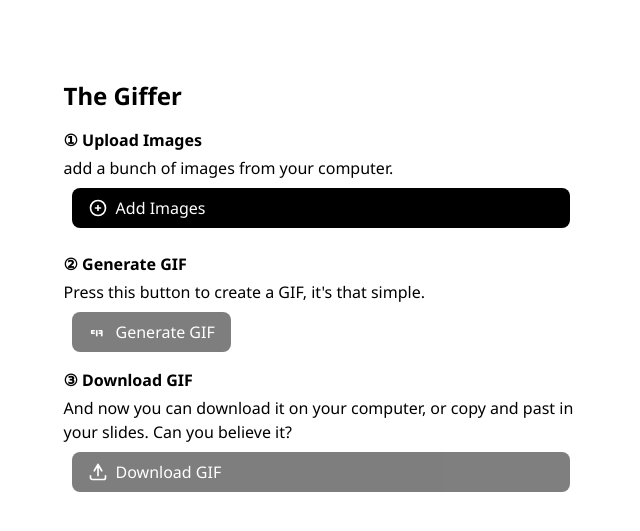
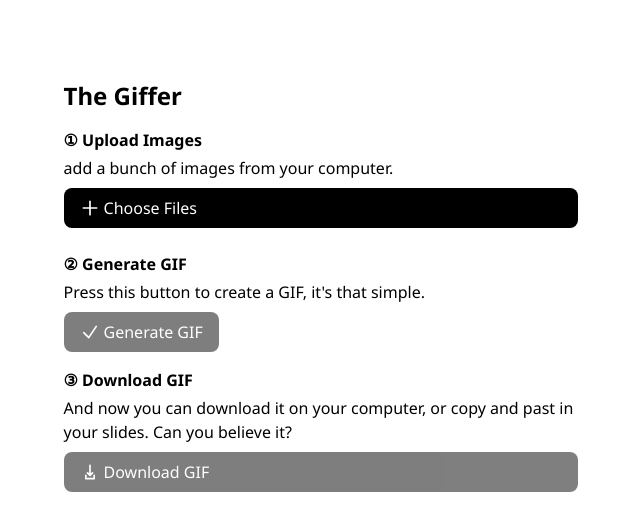
Before and after one commit to lndgst/random, a Flask app: page / in a window 1280 px wide. Shown: the top 531 px of the page, without its empty margins (319-959 px from the left). Run offline with Flask 3, Linux system fonts and the light colour scheme.

Commit message:
Revert "Update button layout and icons"

```diff
--- a/gif_app/templates/index.html
+++ b/gif_app/templates/index.html
@@ -17,20 +17,20 @@
                 <h2 class="font-bold mb-1">&#9312; Upload Images</h2>
                 <p class="mb-2">add a bunch of images from your computer.</p>
                 <input id="imageInput" class="hidden" type="file" name="images" multiple accept="image/*">
-                <label for="imageInput" id="fileLabel" class="px-4 py-2 bg-black text-white hover:bg-gray-800 inline-block cursor-pointer rounded-lg flex items-center space-x-2 m-2">
+                <label for="imageInput" id="fileLabel" class="px-4 py-2 bg-black text-white hover:bg-gray-800 inline-block cursor-pointer rounded-lg flex items-center space-x-1">
                     <svg xmlns="http://www.w3.org/2000/svg" fill="none" viewBox="0 0 24 24" stroke-width="2" stroke="currentColor" class="h-5 w-5">
-                        <path stroke-linecap="round" stroke-linejoin="round" d="M12 9v6m-3-3h6M12 3a9 9 0 100 18 9 9 0 000-18z" />
+                        <path stroke-linecap="round" stroke-linejoin="round" d="M12 4v16m8-8H4" />
                     </svg>
-                    <span>Add Images</span>
+                    <span>Choose Files</span>
                 </label>
                 <div id="preview" class="flex flex-wrap mt-2"></div>
             </div>
             <div>
                 <h2 class="font-bold mb-1">&#9313; Generate GIF</h2>
                 <p class="mb-2">Press this button to create a GIF, it's that simple.</p>
-                <button id="generateBtn" class="px-4 py-2 bg-black text-white hover:bg-gray-800 opacity-50 pointer-events-none rounded-lg flex items-center space-x-2 m-2" type="submit" disabled>
+                <button id="generateBtn" class="px-4 py-2 bg-black text-white hover:bg-gray-800 opacity-50 pointer-events-none rounded-lg flex items-center space-x-1" type="submit" disabled>
                     <svg xmlns="http://www.w3.org/2000/svg" fill="none" viewBox="0 0 24 24" stroke-width="2" stroke="currentColor" class="h-5 w-5">
-                        <path stroke-linecap="round" stroke-linejoin="round" d="M7.5 10.5h-3v3h3m3-3v6m3-6h3m0 0v6m-3-3h2.25" />
+                        <path stroke-linecap="round" stroke-linejoin="round" d="M4.5 12.75l6 6 9-13.5" />
                     </svg>
                     <span>Generate GIF</span>
                 </button>
@@ -39,9 +39,9 @@
             <div>
                 <h2 class="font-bold mb-1">&#9314; Download GIF</h2>
                 <p class="mb-2">And now you can download it on your computer, or copy and past in your slides. Can you believe it?</p>
-                <a id="downloadBtn" class="px-4 py-2 bg-black text-white hover:bg-gray-800 inline-block m-2 opacity-50 pointer-events-none rounded-lg flex items-center space-x-2" download="output.gif">
+                <a id="downloadBtn" class="px-4 py-2 bg-black text-white hover:bg-gray-800 inline-block mt-2 opacity-50 pointer-events-none rounded-lg flex items-center space-x-1" download="output.gif">
                     <svg xmlns="http://www.w3.org/2000/svg" fill="none" viewBox="0 0 24 24" stroke-width="2" stroke="currentColor" class="h-5 w-5">
-                        <path stroke-linecap="round" stroke-linejoin="round" d="M3 16.5v2.25A2.25 2.25 0 005.25 21h13.5A2.25 2.25 0 0021 18.75V16.5m-4.5-6L12 3m0 0L7.5 10.5M12 3v13.5" />
+                        <path stroke-linecap="round" stroke-linejoin="round" d="M12 4v12m0 0l-3-3m3 3l3-3m-8 3v4h10v-4" />
                     </svg>
                     <span>Download GIF</span>
                 </a>
```
